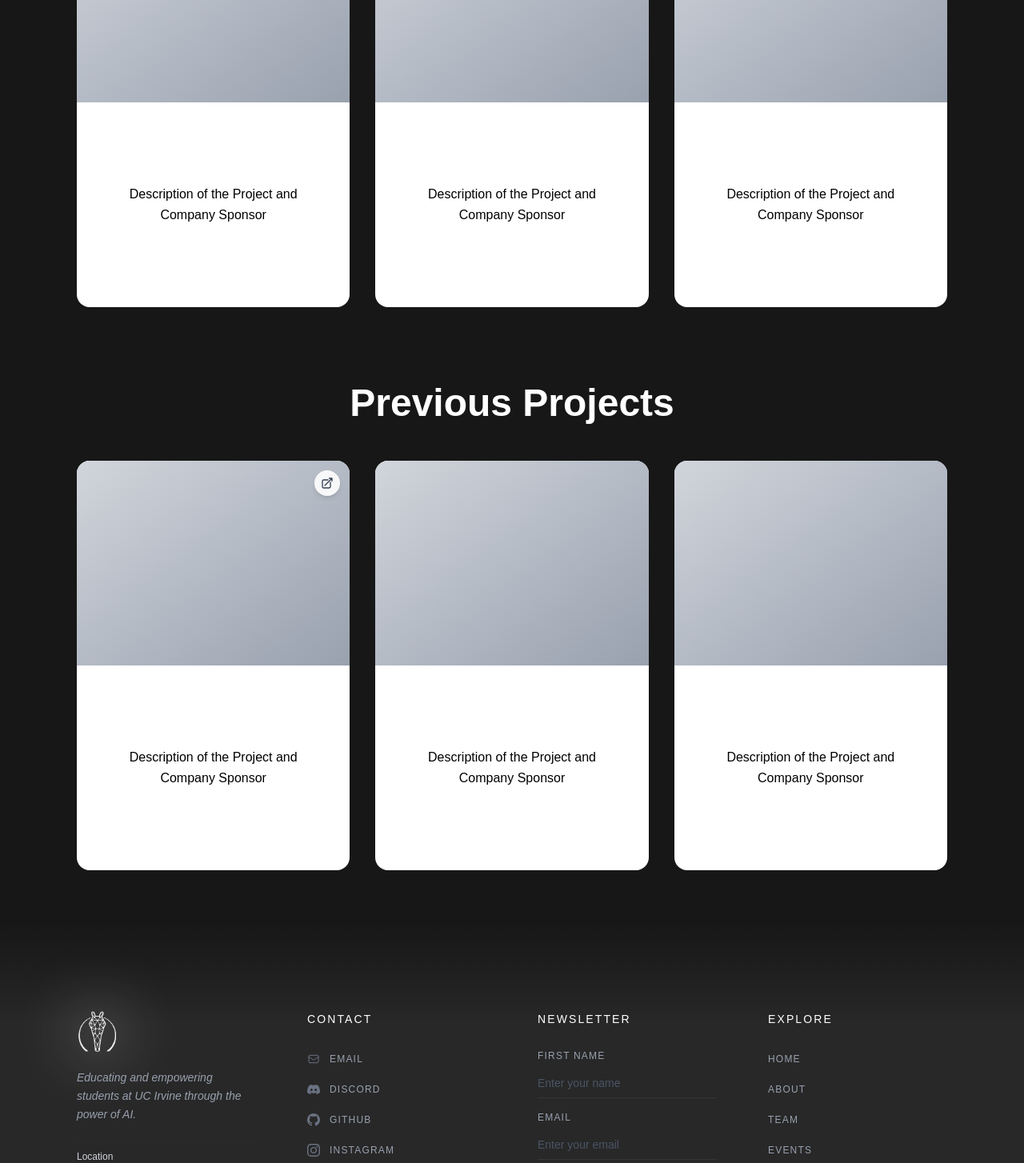
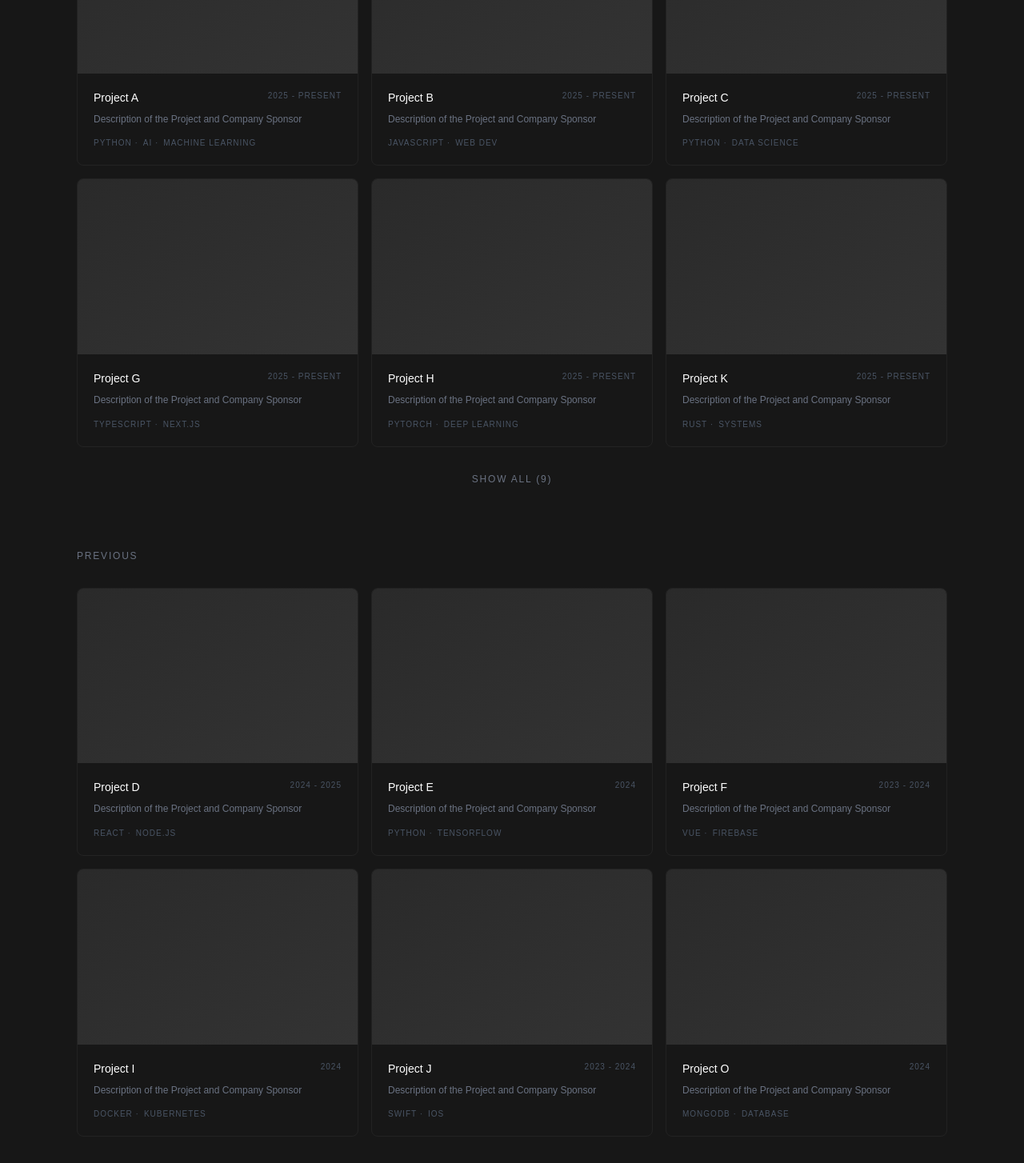
Before and after one commit to aiclubatuci/aiclub-website, a Next.js app: page /projects in a window 1280 px wide. Shown: the part 320-1774 px from the top of the page at 80% size. Built offline with nearby package versions, Linux system fonts and the light colour scheme.

Commit message:
changed to better style for project page

```diff
--- a/src/app/projects/page.tsx
+++ b/src/app/projects/page.tsx
@@ -1,3 +1,7 @@
+"use client";
+
+import { useState } from "react";
+
 interface Project {
   title: string;
   description: string;
@@ -11,7 +15,7 @@ interface Project {
 
 const projects: Project[] = [
   {
-    title: "Project Alpha",
+    title: "Project A",
     description: "Description of the Project and Company Sponsor",
     sponsor: "Company A",
     tech: ["Python", "AI", "Machine Learning"],
@@ -20,7 +24,7 @@ const projects: Project[] = [
     link: "#",
   },
   {
-    title: "Project Beta",
+    title: "Project B",
     description: "Description of the Project and Company Sponsor",
     sponsor: "Company B",
     tech: ["JavaScript", "Web Dev"],
@@ -28,14 +32,14 @@ const projects: Project[] = [
     date: "2025 - Present",
   },
   {
-    title: "Project Gamma",
+    title: "Project C",
     description: "Description of the Project and Company Sponsor",
     tech: ["Python", "Data Science"],
     status: "ongoing",
     date: "2025 - Present",
   },
   {
-    title: "Project Delta",
+    title: "Project D",
     description: "Description of the Project and Company Sponsor",
     sponsor: "Company C",
     tech: ["React", "Node.js"],
@@ -44,94 +48,224 @@ const projects: Project[] = [
     link: "#",
   },
   {
-    title: "Project Epsilon",
+    title: "Project E",
     description: "Description of the Project and Company Sponsor",
     tech: ["Python", "TensorFlow"],
     status: "completed",
     date: "2024",
   },
   {
-    title: "Project Zeta",
+    title: "Project F",
     description: "Description of the Project and Company Sponsor",
     sponsor: "Company D",
     tech: ["Vue", "Firebase"],
     status: "completed",
     date: "2023 - 2024",
   },
+  {
+    title: "Project G",
+    description: "Description of the Project and Company Sponsor",
+    tech: ["TypeScript", "Next.js"],
+    status: "ongoing",
+    date: "2025 - Present",
+  },
+  {
+    title: "Project H",
+    description: "Description of the Project and Company Sponsor",
+    sponsor: "Company E",
+    tech: ["PyTorch", "Deep Learning"],
+    status: "ongoing",
+    date: "2025 - Present",
+    link: "#",
+  },
+  {
+    title: "Project I",
+    description: "Description of the Project and Company Sponsor",
+    tech: ["Docker", "Kubernetes"],
+    status: "completed",
+    date: "2024",
+  },
+  {
+    title: "Project J",
+    description: "Description of the Project and Company Sponsor",
+    sponsor: "Company F",
+    tech: ["Swift", "iOS"],
+    status: "completed",
+    date: "2023 - 2024",
+    link: "#",
+  },
+  {
+    title: "Project K",
+    description: "Description of the Project and Company Sponsor",
+    tech: ["Rust", "Systems"],
+    status: "ongoing",
+    date: "2025 - Present",
+  },
+  {
+    title: "Project L",
+    description: "Description of the Project and Company Sponsor",
+    sponsor: "Company G",
+    tech: ["Go", "Backend"],
+    status: "ongoing",
+    date: "2025 - Present",
+  },
+  {
+    title: "Project M",
+    description: "Description of the Project and Company Sponsor",
+    tech: ["Flutter", "Mobile"],
+    status: "ongoing",
+    date: "2025 - Present",
+    link: "#",
+  },
+  {
+    title: "Project N",
+    description: "Description of the Project and Company Sponsor",
+    sponsor: "Company H",
+    tech: ["GraphQL", "API"],
+    status: "ongoing",
+    date: "2025 - Present",
+  },
+  {
+    title: "Project O",
+    description: "Description of the Project and Company Sponsor",
+    tech: ["MongoDB", "Database"],
+    status: "completed",
+    date: "2024",
+  },
+  {
+    title: "Project P",
+    description: "Description of the Project and Company Sponsor",
+    sponsor: "Company I",
+    tech: ["AWS", "Cloud"],
+    status: "completed",
+    date: "2023 - 2024",
+    link: "#",
+  },
+  {
+    title: "Project Q",
+    description: "Description of the Project and Company Sponsor",
+    tech: ["Elixir", "Functional"],
+    status: "completed",
+    date: "2024",
+  },
+  {
+    title: "Project R",
+    description: "Description of the Project and Company Sponsor",
+    sponsor: "Company J",
+    tech: ["Angular", "Frontend"],
+    status: "completed",
+    date: "2023 - 2024",
+  },
 ];
 
 function ProjectCard({ project }: { project: Project }) {
-  return (
-    <div className="group bg-white rounded-2xl overflow-hidden hover:shadow-2xl transition-all duration-300">
-      {/* Image Area */}
-      <div className="w-full h-64 bg-gradient-to-br from-gray-300 to-gray-400 relative overflow-hidden">
-        <div className="absolute inset-0 bg-gradient-to-br from-gray-300/50 to-gray-400/50 group-hover:scale-105 transition-transform duration-300"></div>
-        {project.link && (
-          <a
-            href={project.link}
-            className="absolute top-3 right-3 bg-white/90 backdrop-blur-sm p-2 rounded-full text-gray-700 hover:text-gray-900 transition-colors shadow-md"
-            target="_blank"
-            rel="noopener noreferrer"
-          >
-            <svg
-              xmlns="http://www.w3.org/2000/svg"
-              fill="none"
-              viewBox="0 0 24 24"
-              strokeWidth={2}
-              stroke="currentColor"
-              className="w-4 h-4"
-            >
-              <path
-                strokeLinecap="round"
-                strokeLinejoin="round"
-                d="M13.5 6H5.25A2.25 2.25 0 003 8.25v10.5A2.25 2.25 0 005.25 21h10.5A2.25 2.25 0 0018 18.75V10.5m-10.5 6L21 3m0 0h-5.25M21 3v5.25"
-              />
-            </svg>
-          </a>
+  const content = (
+    <div className="group border border-[#363636]/40 rounded-lg hover:border-[#363636] transition-colors duration-300 overflow-hidden">
+      <div className="w-full aspect-[16/10] bg-[#282828] relative">
+        {project.image ? (
+          <img
+            src={project.image}
+            alt={project.title}
+            className="w-full h-full object-cover"
+          />
+        ) : (
+          <div className="w-full h-full bg-gradient-to-br from-[#2a2a2a] to-[#333]" />
         )}
       </div>
-
-      {/* Content Area */}
-      <div className="p-8 flex flex-col h-64 justify-center items-center text-center">
-        <p className="text-black text-base font-medium leading-relaxed">
+      <div className="p-5">
+        <div className="flex items-start justify-between gap-4 mb-2">
+          <h3 className="text-white text-sm">{project.title}</h3>
+          <span className="text-[10px] text-gray-600 uppercase tracking-[0.1em] shrink-0">
+            {project.date}
+          </span>
+        </div>
+        <p className="text-gray-500 text-xs leading-relaxed mb-3">
           {project.description}
         </p>
+        <div className="flex flex-wrap gap-1.5">
+          {project.tech.map((t, i) => (
+            <span
+              key={i}
+              className="text-[10px] text-gray-600 uppercase tracking-[0.1em]"
+            >
+              {t}
+              {i < project.tech.length - 1 && " ·"}
+            </span>
+          ))}
+        </div>
       </div>
     </div>
+  );
+
+  return project.link ? (
+    <a href={project.link} target="_blank" rel="noopener noreferrer">
+      {content}
+    </a>
+  ) : (
+    content
   );
 }
 
 export default function Projects() {
+  const [ongoingExpanded, setOngoingExpanded] = useState(false);
+  const [completedExpanded, setCompletedExpanded] = useState(false);
+
   const ongoingProjects = projects.filter((p) => p.status === "ongoing");
   const completedProjects = projects.filter((p) => p.status === "completed");
 
+  const displayedOngoing = ongoingExpanded
+    ? ongoingProjects
+    : ongoingProjects.slice(0, 6);
+  const displayedCompleted = completedExpanded
+    ? completedProjects
+    : completedProjects.slice(0, 6);
+
+  const hasMoreOngoing = ongoingProjects.length > 6;
+  const hasMoreCompleted = completedProjects.length > 6;
+
   return (
-    <div className="min-h-screen pt-24 pb-16 px-4 sm:px-8 md:px-16 lg:px-24">
+    <div className="min-h-screen pt-36 pb-16 px-4 sm:px-8 md:px-16 lg:px-24">
       <div className="max-w-7xl mx-auto">
-        {/* Ongoing Projects Section */}
-        <section className="mb-24">
-          <h2 className="text-5xl font-bold text-white text-center mb-12">
-            Ongoing Projects
+        <section className="mb-20">
+          <h2 className="text-xs uppercase tracking-[0.15em] text-gray-500 mb-8">
+            Ongoing
           </h2>
-
-          <div className="grid grid-cols-1 md:grid-cols-2 lg:grid-cols-3 gap-8 max-w-6xl mx-auto">
-            {ongoingProjects.map((project, index) => (
+          <div className="grid grid-cols-1 md:grid-cols-2 lg:grid-cols-3 gap-4 max-w-6xl mx-auto">
+            {displayedOngoing.map((project, index) => (
               <ProjectCard key={index} project={project} />
             ))}
           </div>
+          {hasMoreOngoing && (
+            <button
+              onClick={() => setOngoingExpanded(!ongoingExpanded)}
+              className="mt-8 text-xs text-gray-500 uppercase tracking-[0.15em] hover:text-gray-400 transition-colors duration-300 mx-auto block"
+            >
+              {ongoingExpanded
+                ? "Show Less"
+                : `Show All (${ongoingProjects.length})`}
+            </button>
+          )}
         </section>
 
-        {/* Previous Projects Section */}
         <section>
-          <h2 className="text-5xl font-bold text-white text-center mb-12">
-            Previous Projects
+          <h2 className="text-xs uppercase tracking-[0.15em] text-gray-500 mb-8">
+            Previous
           </h2>
-
-          <div className="grid grid-cols-1 md:grid-cols-2 lg:grid-cols-3 gap-8 max-w-6xl mx-auto">
-            {completedProjects.map((project, index) => (
+          <div className="grid grid-cols-1 md:grid-cols-2 lg:grid-cols-3 gap-4 max-w-6xl mx-auto">
+            {displayedCompleted.map((project, index) => (
               <ProjectCard key={index} project={project} />
             ))}
           </div>
+          {hasMoreCompleted && (
+            <button
+              onClick={() => setCompletedExpanded(!completedExpanded)}
+              className="mt-8 text-xs text-gray-500 uppercase tracking-[0.15em] hover:text-gray-400 transition-colors duration-300 mx-auto block"
+            >
+              {completedExpanded
+                ? "Show Less"
+                : `Show All (${completedProjects.length})`}
+            </button>
+          )}
         </section>
       </div>
     </div>
```
